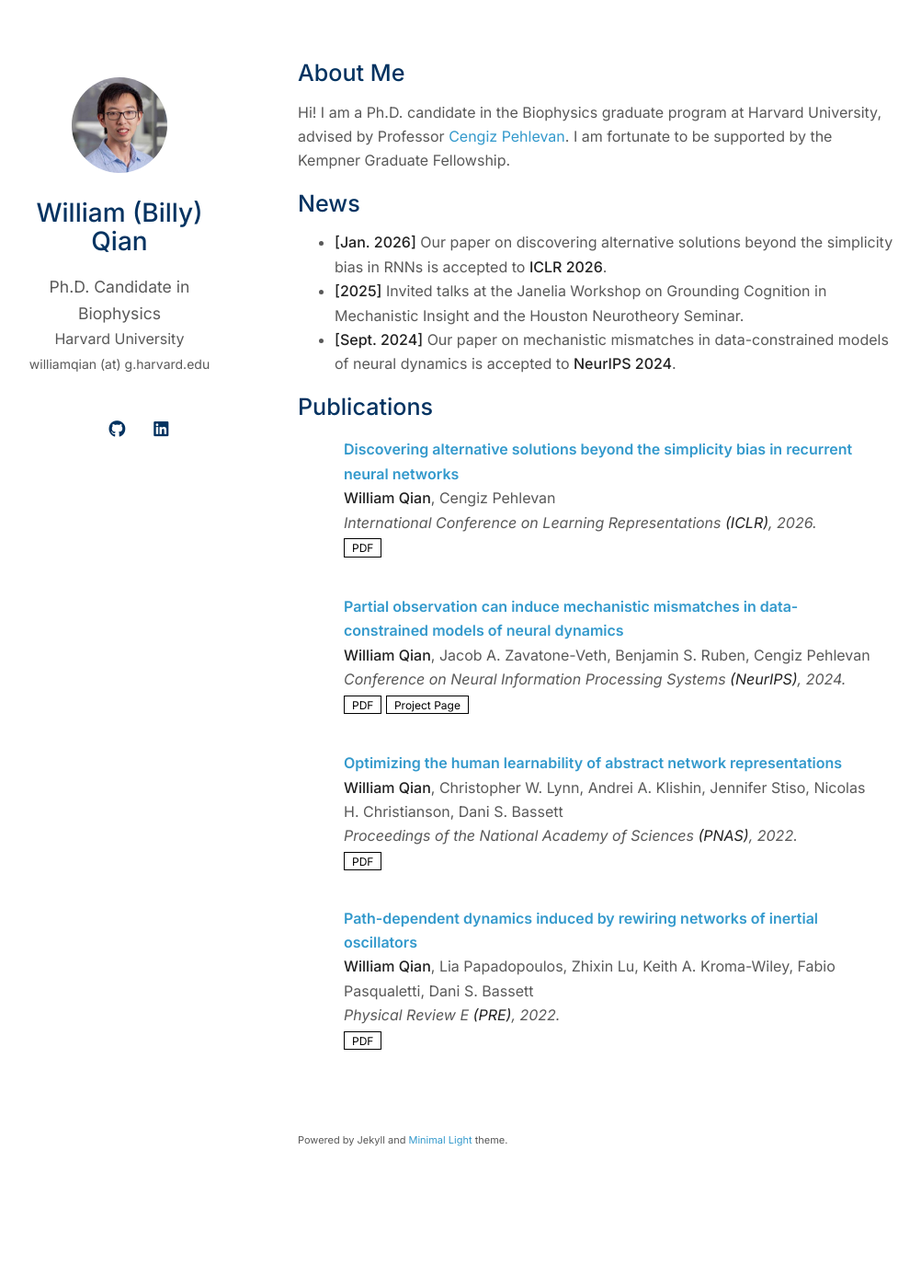
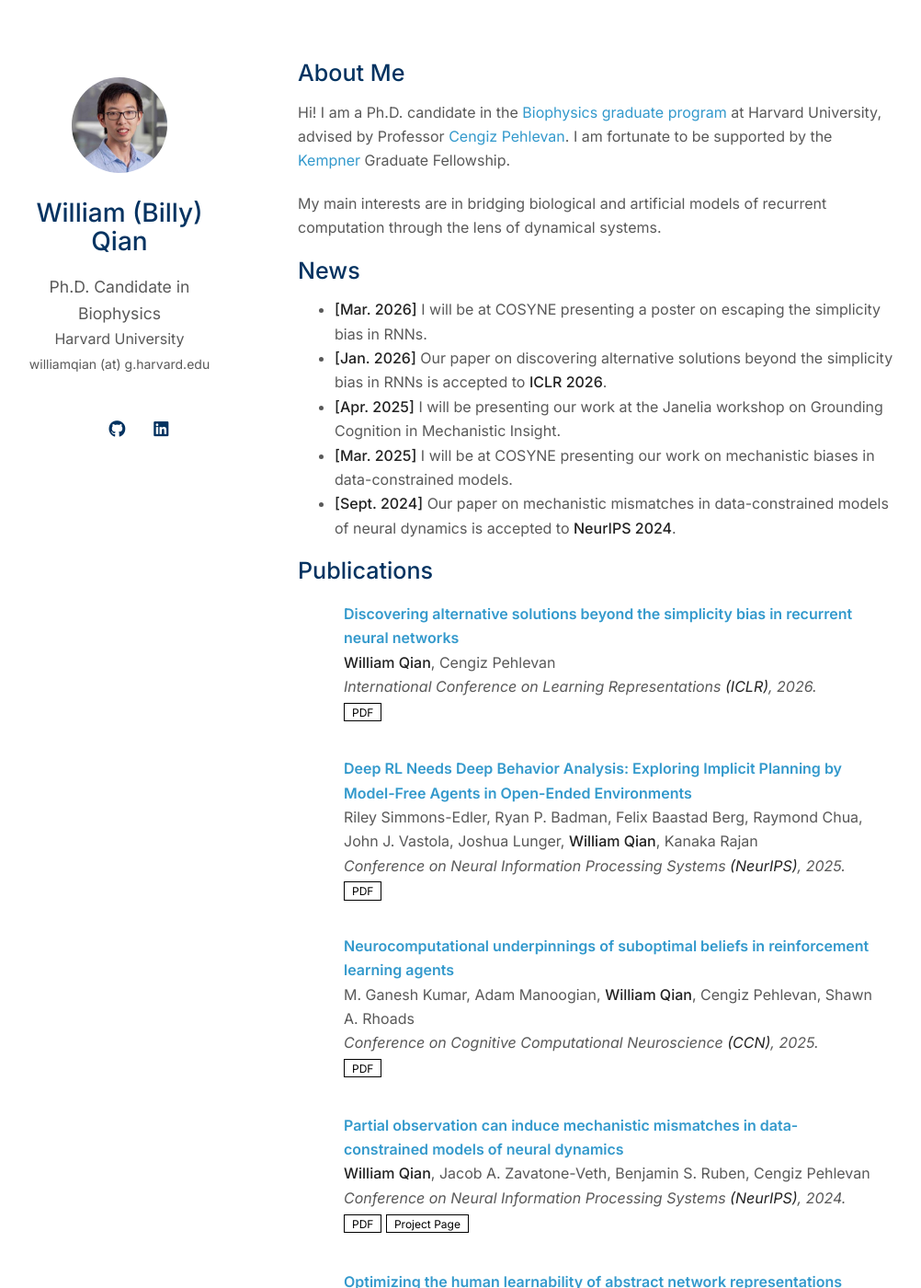
Before and after one commit to wqian0/wqian0.github.io, a Jekyll site: the page built from index.md, in a window 1280 px wide and 1400 px high. Shown: the whole window at 92% size, without its empty margins (146-1148 px from the left). Built offline with Jekyll 4.4.1, drawn with Linux system fonts in a browser that asks for light colours; a style sheet for code colours, icons or effects is not loaded; our own code applies the rules of GitHub Pages for plain Markdown files.

Commit message:
Add research-interest line and NeurIPS 2025 + CCN 2025 papers; update News and About links

```diff
--- a/_data/publications.yml
+++ b/_data/publications.yml
@@ -5,6 +5,18 @@ main:
     conference_short: ICLR
     conference: International Conference on Learning Representations <strong>(ICLR)</strong>, 2026.
     pdf: https://arxiv.org/abs/2509.21504
+
+  - title: "Deep RL Needs Deep Behavior Analysis: Exploring Implicit Planning by Model-Free Agents in Open-Ended Environments"
+    authors: Riley Simmons-Edler, Ryan P. Badman, Felix Baastad Berg, Raymond Chua, John J. Vastola, Joshua Lunger, <strong>William Qian</strong>, Kanaka Rajan
+    conference_short: NeurIPS
+    conference: Conference on Neural Information Processing Systems <strong>(NeurIPS)</strong>, 2025.
+    pdf: https://arxiv.org/abs/2506.06981
+
+  - title: Neurocomputational underpinnings of suboptimal beliefs in reinforcement learning agents
+    authors: M. Ganesh Kumar, Adam Manoogian, <strong>William Qian</strong>, Cengiz Pehlevan, Shawn A. Rhoads
+    conference_short: CCN
+    conference: Conference on Cognitive Computational Neuroscience <strong>(CCN)</strong>, 2025.
+    pdf: https://openreview.net/forum?id=4eOcvVeZSl
 
   - title: Partial observation can induce mechanistic mismatches in data-constrained models of neural dynamics
     authors: <strong>William Qian</strong>, Jacob A. Zavatone-Veth, Benjamin S. Ruben, Cengiz Pehlevan
--- a/build_preview.py
+++ b/build_preview.py
@@ -84,6 +84,8 @@ html = f'''<!DOCTYPE html>
 <title>{cfg["title"]} | {cfg["affiliation"]}</title>
 <meta charset="UTF-8"><meta name="viewport" content="width=device-width, initial-scale=1">
 <link rel="icon" href="{cfg['favicon']}" type="image/png" />
+<link rel="stylesheet" href="https://cdnjs.cloudflare.com/ajax/libs/academicons/1.8.6/css/academicons.min.css" crossorigin="anonymous">
+<link rel="stylesheet" href="https://cdnjs.cloudflare.com/ajax/libs/font-awesome/6.4.2/css/all.min.css" crossorigin="anonymous" referrerpolicy="no-referrer" />
 <style>{inline_css}</style>
 </head><body><div class="wrapper">
 <header>
--- a/index.md
+++ b/index.md
@@ -4,12 +4,15 @@ layout: homepage
 
 ## About Me
 
-Hi! I am a Ph.D. candidate in the Biophysics graduate program at Harvard University, advised by Professor [Cengiz Pehlevan](https://pehlevan.seas.harvard.edu/). I am fortunate to be supported by the Kempner Graduate Fellowship.
+Hi! I am a Ph.D. candidate in the [Biophysics graduate program](https://biophysics.fas.harvard.edu/) at Harvard University, advised by Professor [Cengiz Pehlevan](https://pehlevan.seas.harvard.edu/). I am fortunate to be supported by the [Kempner](https://kempnerinstitute.harvard.edu/) Graduate Fellowship.
+
+My main interests are in bridging biological and artificial models of recurrent computation through the lens of dynamical systems.
 
 ## News
-
+- **[Mar. 2026]** I will be at COSYNE presenting a poster on escaping the simplicity bias in RNNs.
 - **[Jan. 2026]** Our paper on discovering alternative solutions beyond the simplicity bias in RNNs is accepted to **ICLR 2026**.
-- **[2025]** Invited talks at the Janelia Workshop on Grounding Cognition in Mechanistic Insight and the Houston Neurotheory Seminar.
+- **[Apr. 2025]** I will be presenting our work at the Janelia workshop on Grounding Cognition in Mechanistic Insight.
+- **[Mar. 2025]** I will be at COSYNE presenting our work on mechanistic biases in data-constrained models.
 - **[Sept. 2024]** Our paper on mechanistic mismatches in data-constrained models of neural dynamics is accepted to **NeurIPS 2024**.
 
 {% include_relative _includes/publications.md %}
```
Also changed, not shown: preview.html (+21 -2 lines).
